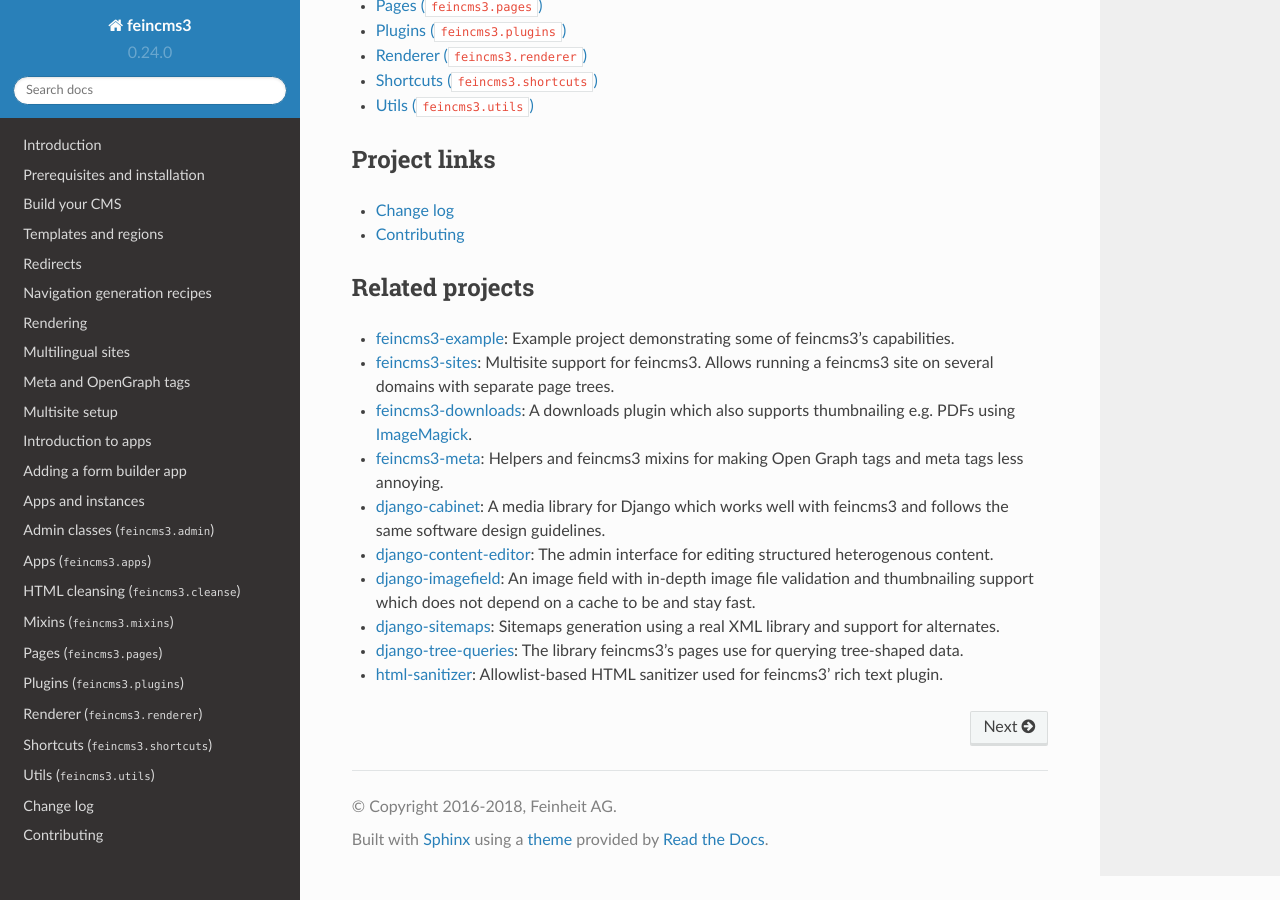
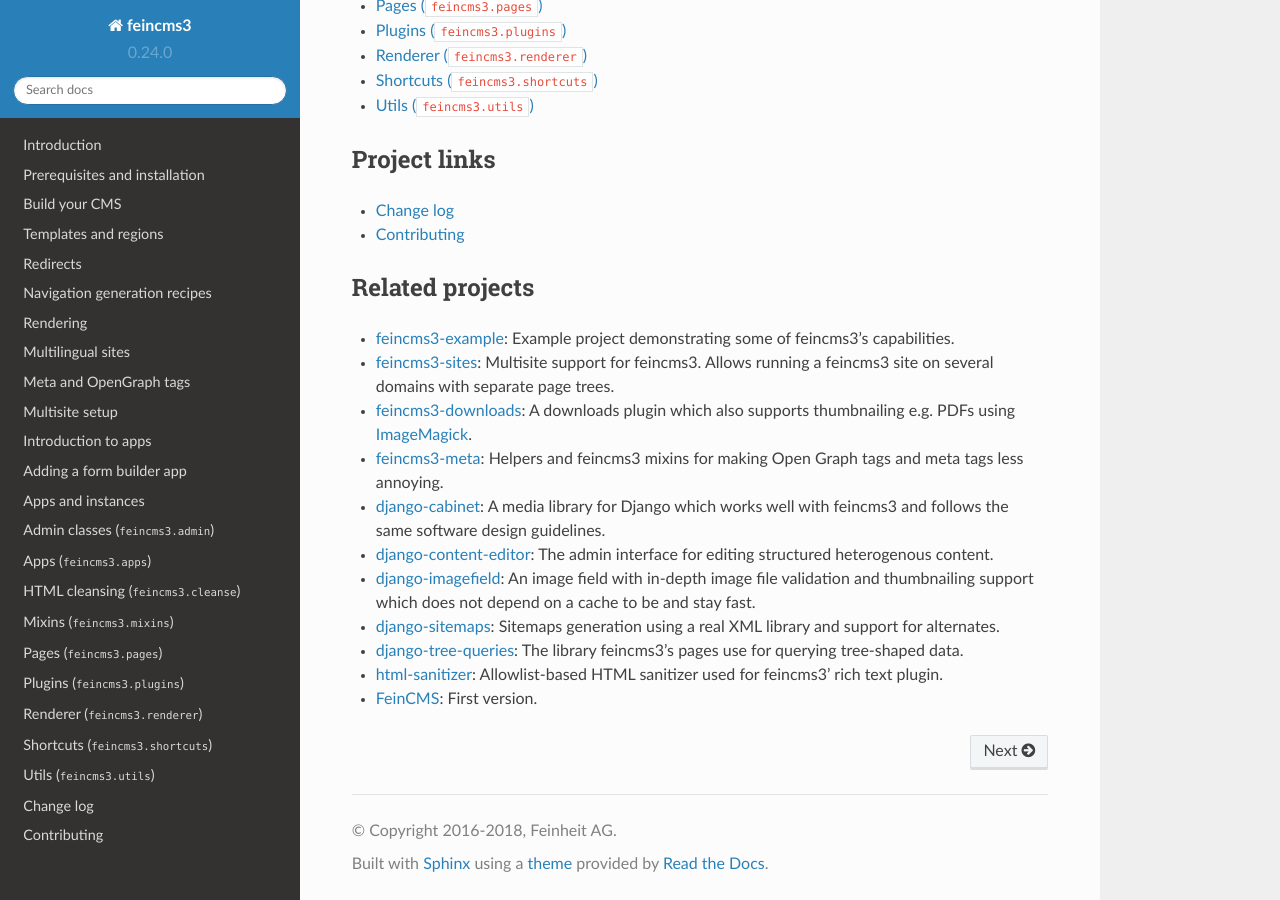
Before and after one commit to feincms/feincms3, a Sphinx documentation site: the page built from docs/index.rst, in a window 1280 px wide and 900 px high, scrolled down 2217 px. Built offline with Sphinx 7.4.7 and the Read the Docs theme 2.0.0, drawn with Linux system fonts in a browser that asks for light colours; the version number could not be read and is left out.

Commit message:
Add FeinCMS to related projects

```diff
--- a/docs/index.rst
+++ b/docs/index.rst
@@ -128,3 +128,4 @@
   feincms3's pages use for querying tree-shaped data.
 * `html-sanitizer <https://github.com/matthiask/html-sanitizer>`_:
   Allowlist-based HTML sanitizer used for feincms3' rich text plugin.
+* `FeinCMS <https://github.com/feincms/feincms>`__: First version.
```
